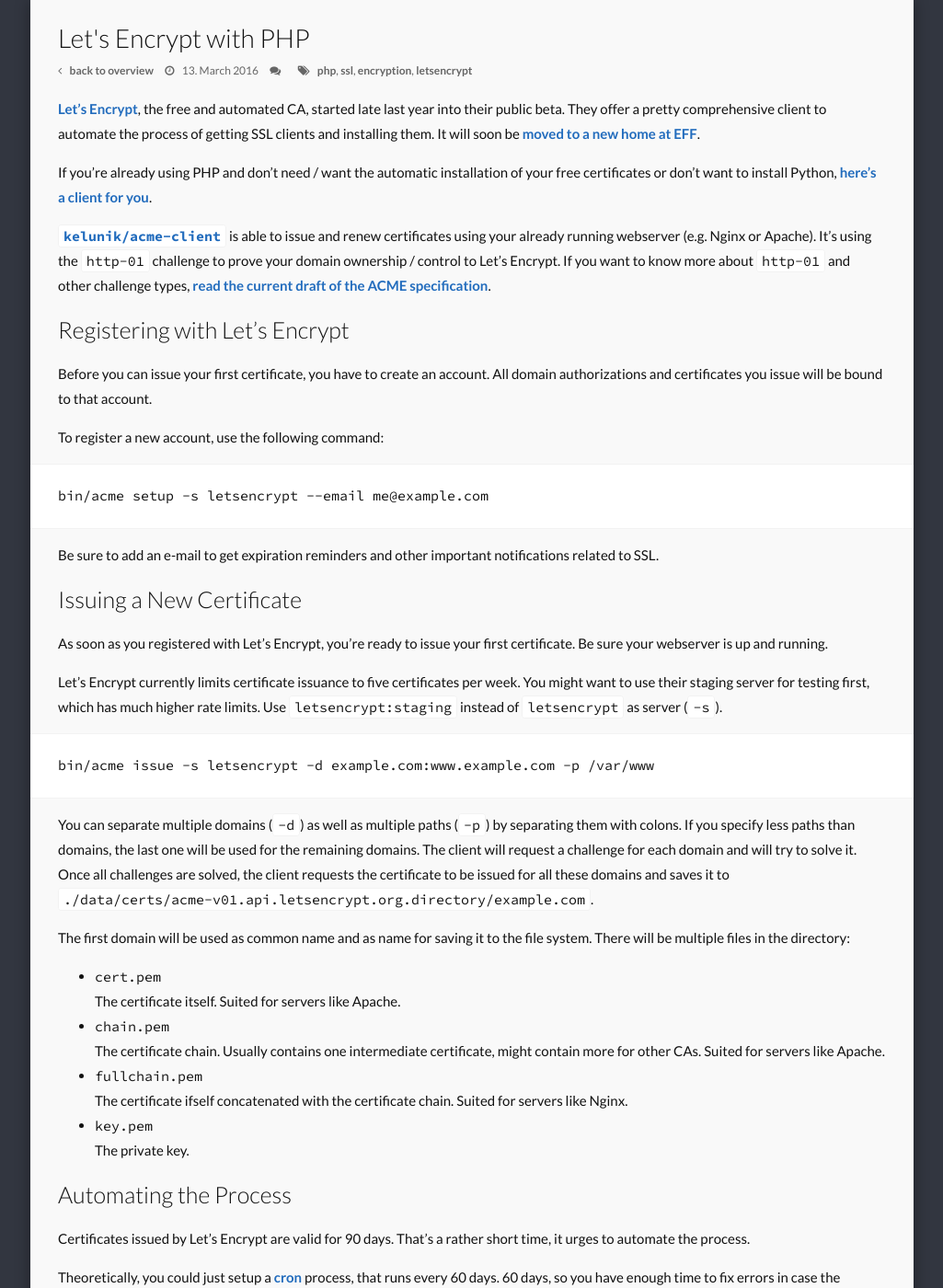
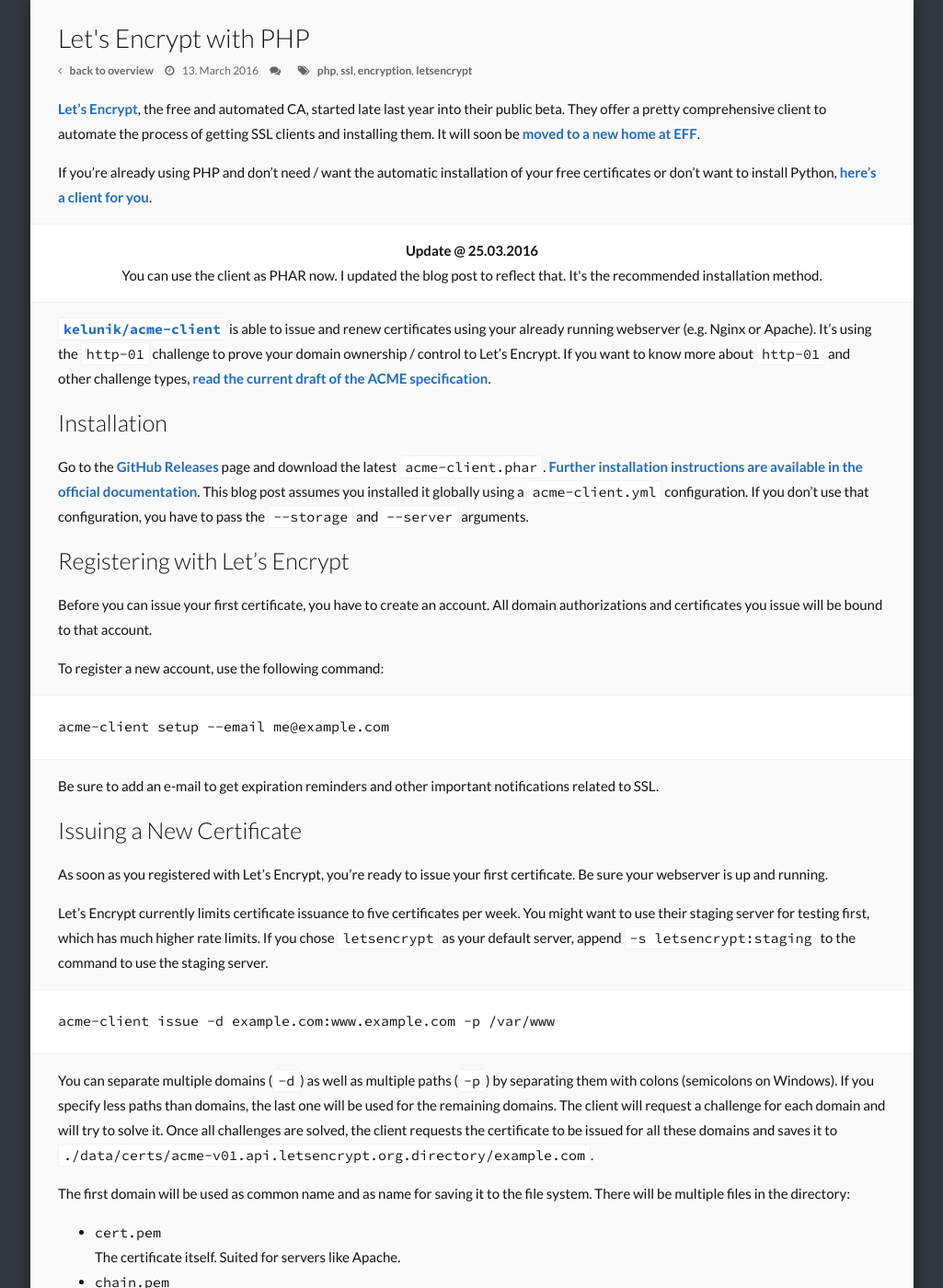
Before and after one commit to kelunik/kelunik.github.io, a Jekyll site: the page built from _posts/2016-03-13-letsencrypt-php-client.md, in a window 1280 px wide and 1400 px high. Shown: the whole window at 92% size, without its empty margins (127-1152 px from the left). Built offline with Jekyll 4.4.1, drawn with Linux system fonts in a browser that asks for light colours; nearby versions of some CDN libraries; comment, search, counter and statistics services are not loaded; some of the changed text lies outside the part shown.

Commit message:
Update Let's Encrypt with PHP to PHAR usage

````diff
--- a/_posts/2016-03-13-letsencrypt-php-client.md
+++ b/_posts/2016-03-13-letsencrypt-php-client.md
@@ -8,7 +8,16 @@
 
 If you're already using PHP and don't need / want the automatic installation of your free certificates or don't want to install Python, [here's a client for you](https://github.com/kelunik/acme-client).
 
+<div class="update">
+<b>Update @ 25.03.2016</b><br>
+You can use the client as PHAR now. I updated the blog post to reflect that. It's the recommended installation method.
+</div>
+
 [`kelunik/acme-client`](https://github.com/kelunik/acme-client) is able to issue and renew certificates using your already running webserver (e.g. Nginx or Apache). It's using the `http-01` challenge to prove your domain ownership / control to Let's Encrypt. If you want to know more about `http-01` and other challenge types, [read the current draft of the ACME specification](https://ietf-wg-acme.github.io/acme/).
+
+## Installation
+
+Go to the [GitHub Releases](https://github.com/kelunik/acme-client/releases/latest) page and download the latest `acme-client.phar`. [Further installation instructions are available in the official documentation](https://github.com/kelunik/acme-client/blob/master/doc/installation.md#instructions). This blog post assumes you installed it globally using a `acme-client.yml` configuration. If you don't use that configuration, you have to pass the `--storage` and `--server` arguments.
 
 ## Registering with Let's Encrypt
 
@@ -17,7 +26,7 @@
 To register a new account, use the following command:
 
 ```plain
-bin/acme setup -s letsencrypt --email me@example.com
+acme-client setup --email me@example.com
 ```
 
 Be sure to add an e-mail to get expiration reminders and other important notifications related to SSL.
@@ -26,13 +35,13 @@
 
 As soon as you registered with Let's Encrypt, you're ready to issue your first certificate. Be sure your webserver is up and running.
 
-Let's Encrypt currently limits certificate issuance to five certificates per week. You might want to use their staging server for testing first, which has much higher rate limits. Use `letsencrypt:staging` instead of `letsencrypt` as server (`-s`).
+Let's Encrypt currently limits certificate issuance to five certificates per week. You might want to use their staging server for testing first, which has much higher rate limits. If you chose `letsencrypt` as your default server, append `-s letsencrypt:staging` to the command to use the staging server.
 
 ```plain
-bin/acme issue -s letsencrypt -d example.com:www.example.com -p /var/www
+acme-client issue -d example.com:www.example.com -p /var/www
 ```
 
-You can separate multiple domains (`-d`) as well as multiple paths (`-p`) by separating them with colons. If you specify less paths than domains, the last one will be used for the remaining domains. The client will request a challenge for each domain and will try to solve it. Once all challenges are solved, the client requests the certificate to be issued for all these domains and saves it to  `./data/certs/acme-v01.api.letsencrypt.org.directory/example.com`.
+You can separate multiple domains (`-d`) as well as multiple paths (`-p`) by separating them with colons (semicolons on Windows). If you specify less paths than domains, the last one will be used for the remaining domains. The client will request a challenge for each domain and will try to solve it. Once all challenges are solved, the client requests the certificate to be issued for all these domains and saves it to  `./data/certs/acme-v01.api.letsencrypt.org.directory/example.com`.
 
 The first domain will be used as common name and as name for saving it to the file system. There will be multiple files in the directory:
 
@@ -50,7 +59,7 @@
 The client has a simple check mechanism to make renewal easier. You can use a cron that runs daily to check your certificates, only if they're going to expire soon, it will run the `issue` subcommand to renew the certificate.
 
 ```plain
-bin/acme check -s letsencrypt --name example.com || bin/acme issue ...
+acme-client check --name example.com || acme-client issue ...
 ```
 
 `--name` is the common name of the certificate. You can use `--ttl` to specify a time interval in days until the certificate will expire. So `--ttl 10` will renew, when the certificate is no longer valid than 10 days. Default value is `30`.
@@ -64,7 +73,7 @@
 Last but not least, there are times where you want to revoke a certificate. This is mostly due to (potentially) compromised private keys.
 
 ```plain
-bin/acme revoke -s letsencrypt --name example.com
+acme-client revoke --name example.com
 ```
 
 As for `check`, `--name` is the common name of the certificate to revoke.
@@ -73,4 +82,4 @@
 
 ## Support
 
-If you need help with the client, just leave a comment below. There's also a built-in help in the client, use `bin/acme --help` or `bin/acme subcommand --help`.
+If you need help with the client, just leave a comment below. There's also a built-in help in the client, use `acme-client --help` or `acme-client subcommand --help`.
````
